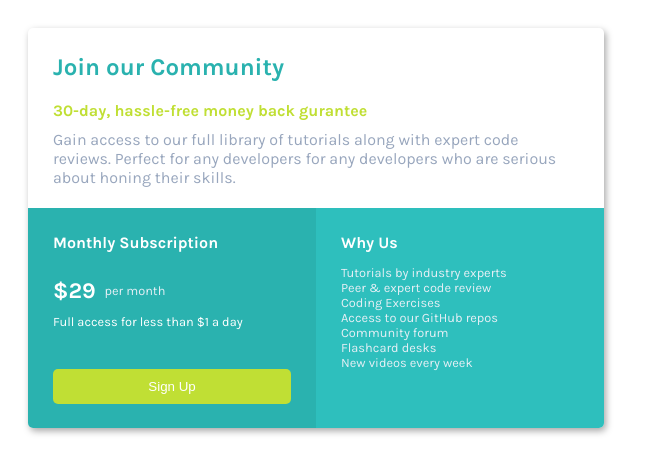
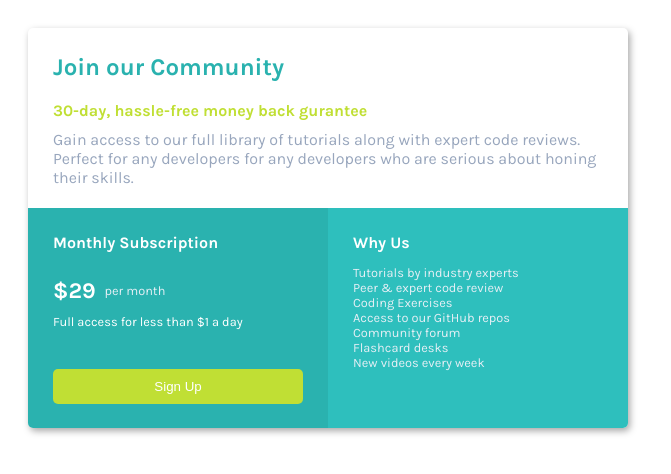
Before and after one commit to Jimit1512/pricing_card_frontend_mentor_challenge_newbie, a plain HTML site: page index.html in a window 1280 px wide. Shown: the whole page, without its empty margins (0-671 px from the left). Drawn offline with Linux system fonts and the light colour scheme.

Commit message:
Update style.css

```diff
--- a/style.css
+++ b/style.css
@@ -19,7 +19,7 @@ h2,h4,p{
 
 .card{
     box-shadow: 2px 3px 7px 0px rgba(0,0,0,0.35);
-    width: 576px;
+    width: 600px;
     height: 400px;
     border-radius: 5px;
     overflow: hidden;
@@ -118,7 +118,7 @@ button:hover{
     color: #e5eff5;
     font-size: 0.8rem;
 }
-@media(max-width:585px){
+@media(max-width:650px){
     #bls,#brs,.card{
         width: 100%;
         height: auto;
```
